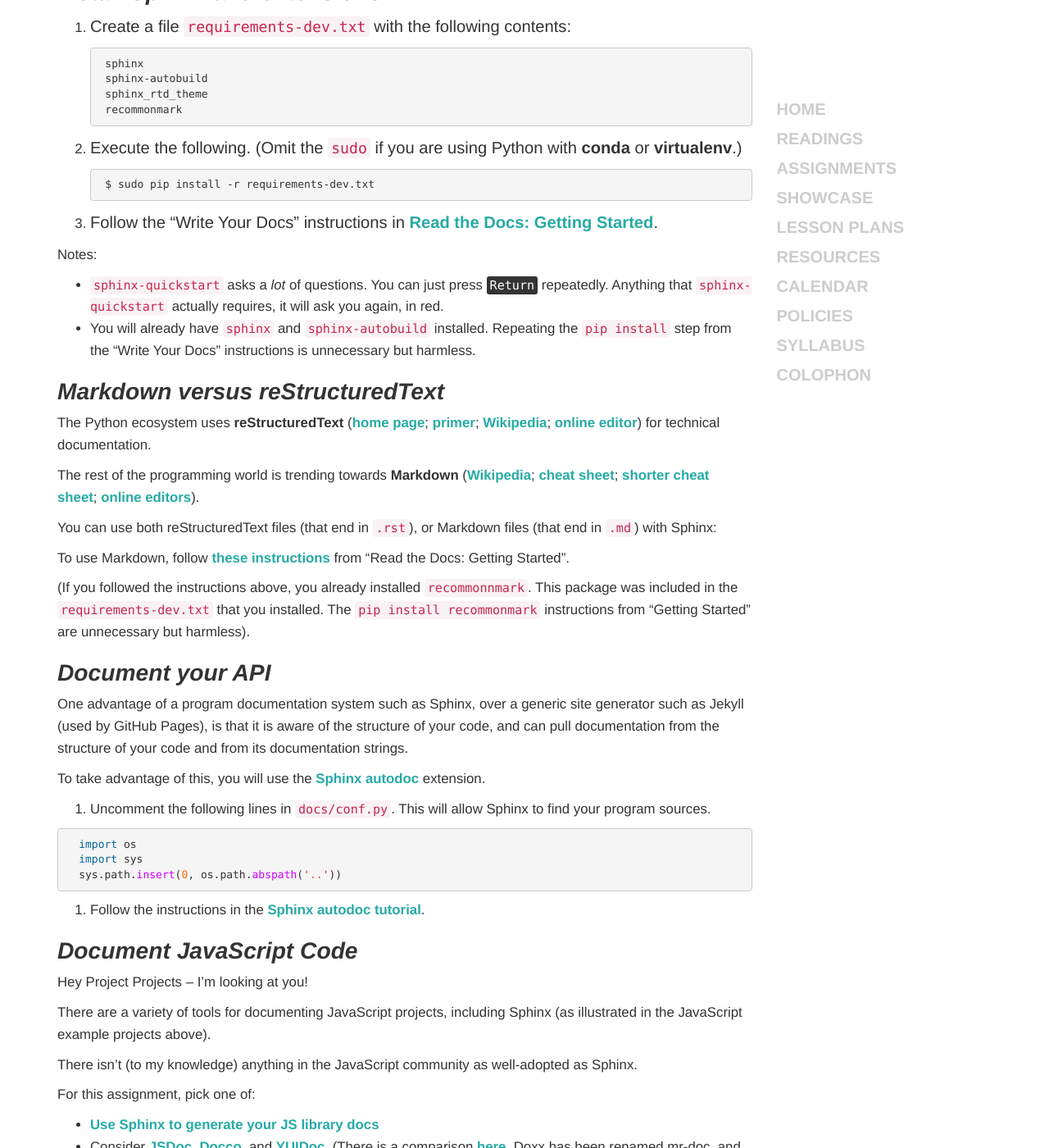
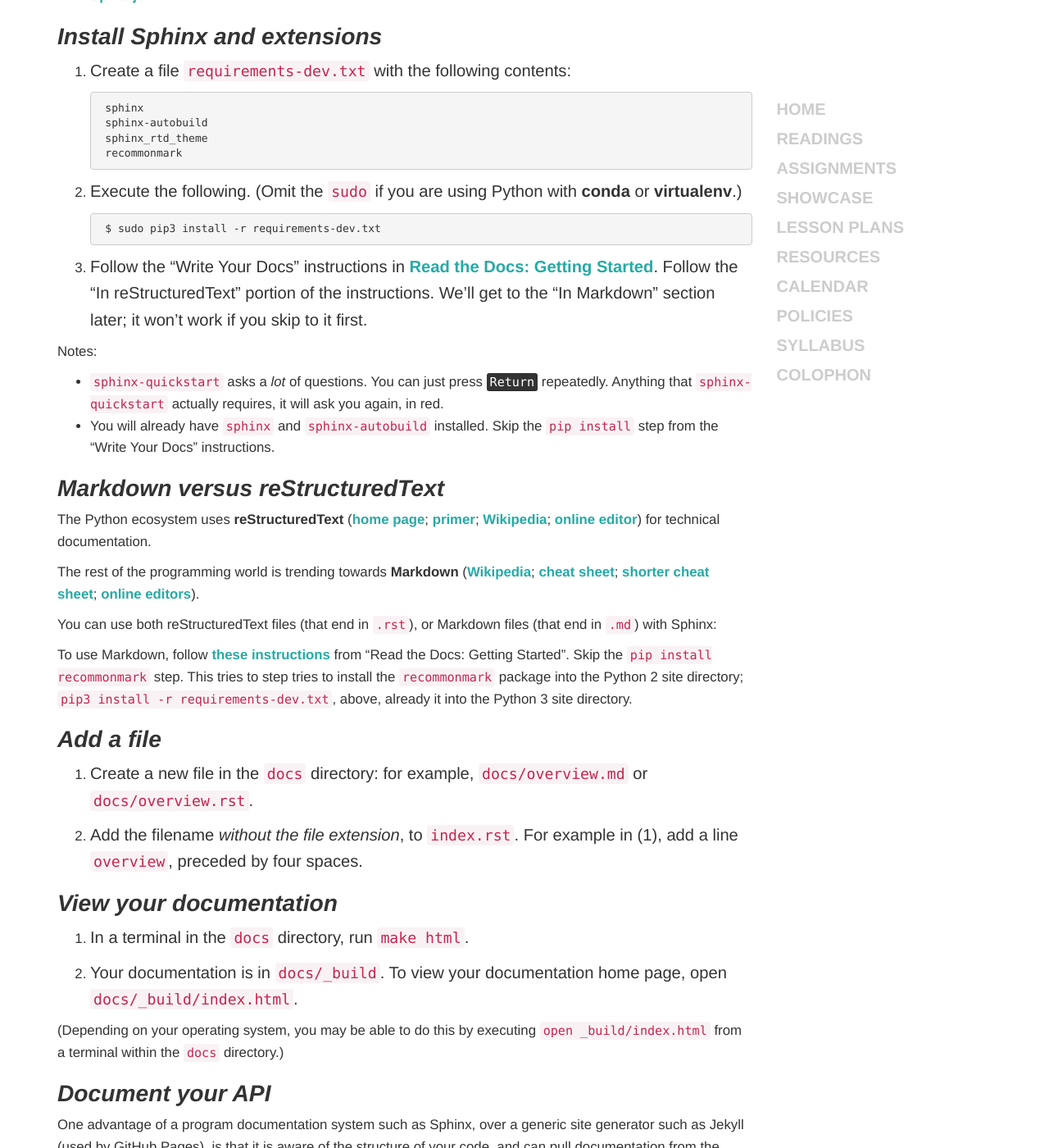
Before and after one commit to osteele/hackingthelibrary.org, a Jekyll site: the page built from _days/day-17.md, in a window 1280 px wide and 1400 px high, scrolled down 1873 px. Shown: the whole window at 82% size. Built offline with Jekyll 4.4.1, drawn with Linux system fonts in a browser that asks for light colours; some of the changed text lies outside the part shown.

Commit message:
more sphinx docs

````diff
--- a/_days/day-17.md
+++ b/_days/day-17.md
@@ -69,14 +69,14 @@ These JavaScript projects use Sphinx:
 
 2. Execute the following. (Omit the `sudo` if you are using Python with **conda** or **virtualenv**.)
 
-        $ sudo pip install -r requirements-dev.txt
+        $ sudo pip3 install -r requirements-dev.txt
 
-3. Follow the "Write Your Docs" instructions in [Read the Docs: Getting Started](https://docs.readthedocs.io/en/latest/getting_started.html).
+3. Follow the "Write Your Docs" instructions in [Read the Docs: Getting Started](https://docs.readthedocs.io/en/latest/getting_started.html). Follow the "In reStructuredText" portion of the instructions. We'll get to the "In Markdown" section later; it won't work if you skip to it first.
 
   Notes:
 
   * `sphinx-quickstart` asks a *lot* of questions. You can just press <kbd>Return</kbd> repeatedly. Anything that `sphinx-quickstart` actually requires, it will ask you again, in red.
-  * You will already have `sphinx` and `sphinx-autobuild` installed. Repeating the `pip install` step from the "Write Your Docs" instructions is unnecessary but harmless.
+  * You will already have `sphinx` and `sphinx-autobuild` installed. Skip the `pip install` step from the "Write Your Docs" instructions.
 
 ## Markdown versus reStructuredText
 
@@ -86,9 +86,22 @@ The rest of the programming world is trending towards **Markdown** ([Wikipedia](
 
 You can use both reStructuredText files (that end in `.rst`), or Markdown files (that end in `.md`) with Sphinx:
 
-To use Markdown, follow [these instructions](https://docs.readthedocs.io/en/latest/getting_started.html#in-markdown) from "Read the Docs: Getting Started".
+To use Markdown, follow [these instructions](https://docs.readthedocs.io/en/latest/getting_started.html#in-markdown) from "Read the Docs: Getting Started". Skip the `pip install recommonmark` step.
+          This tries to step tries to install the `recommonmark` package into the Python 2 site directory; `pip3 install -r requirements-dev.txt`, above, already it into the Python 3 site directory.
 
-(If you followed the instructions above, you already installed `recommonnmark`. This package was included in the `requirements-dev.txt` that you installed. The `pip install recommonmark` instructions from "Getting Started" are unnecessary but harmless).
+## Add a file
+
+1. Create a new file in the `docs` directory: for example, `docs/overview.md` or `docs/overview.rst`.
+
+2. Add the filename *without the file extension*, to `index.rst`. For example in (1), add a line `overview`, preceded by four spaces.
+
+## View your documentation
+
+1. In a terminal in the `docs` directory, run `make html`.
+
+2. Your documentation is in `docs/_build`. To view your documentation home page, open `docs/_build/index.html`.
+
+  (Depending on your operating system, you may be able to do this by executing `open _build/index.html` from a terminal within the `docs` directory.)
 
 ## Document your API
 
@@ -98,11 +111,11 @@ To take advantage of this, you will use the [Sphinx autodoc](http://www.sphinx-d
 
 1. Uncomment the following lines in `docs/conf.py`. This will allow Sphinx to find your program sources.
 
-  ``` python
-  import os
-  import sys
-  sys.path.insert(0, os.path.abspath('..'))
-  ```
+    ``` python
+    import os
+    import sys
+    sys.path.insert(0, os.path.abspath('..'))
+    ```
 
 2. Follow the instructions in the [Sphinx autodoc tutorial]( http://www.sphinx-doc.org/en/stable/tutorial.html#autodoc).
 
````
